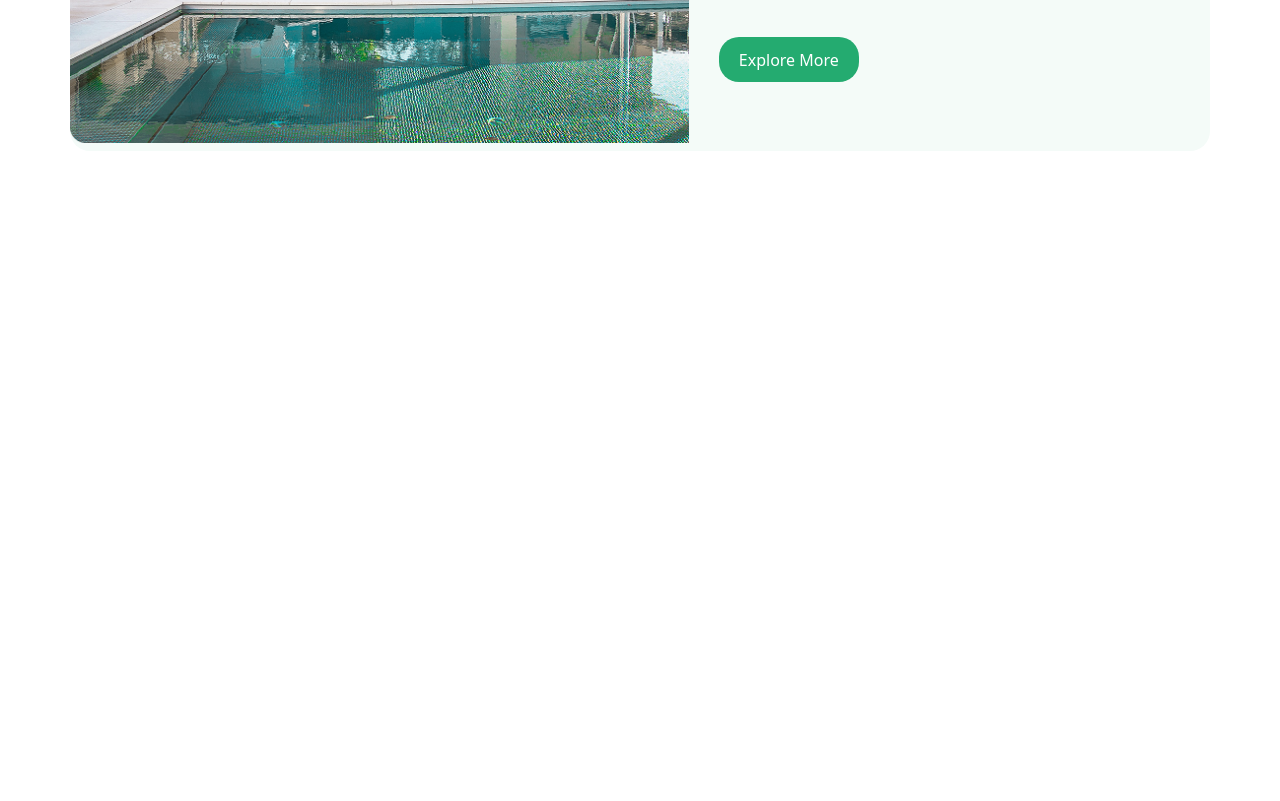
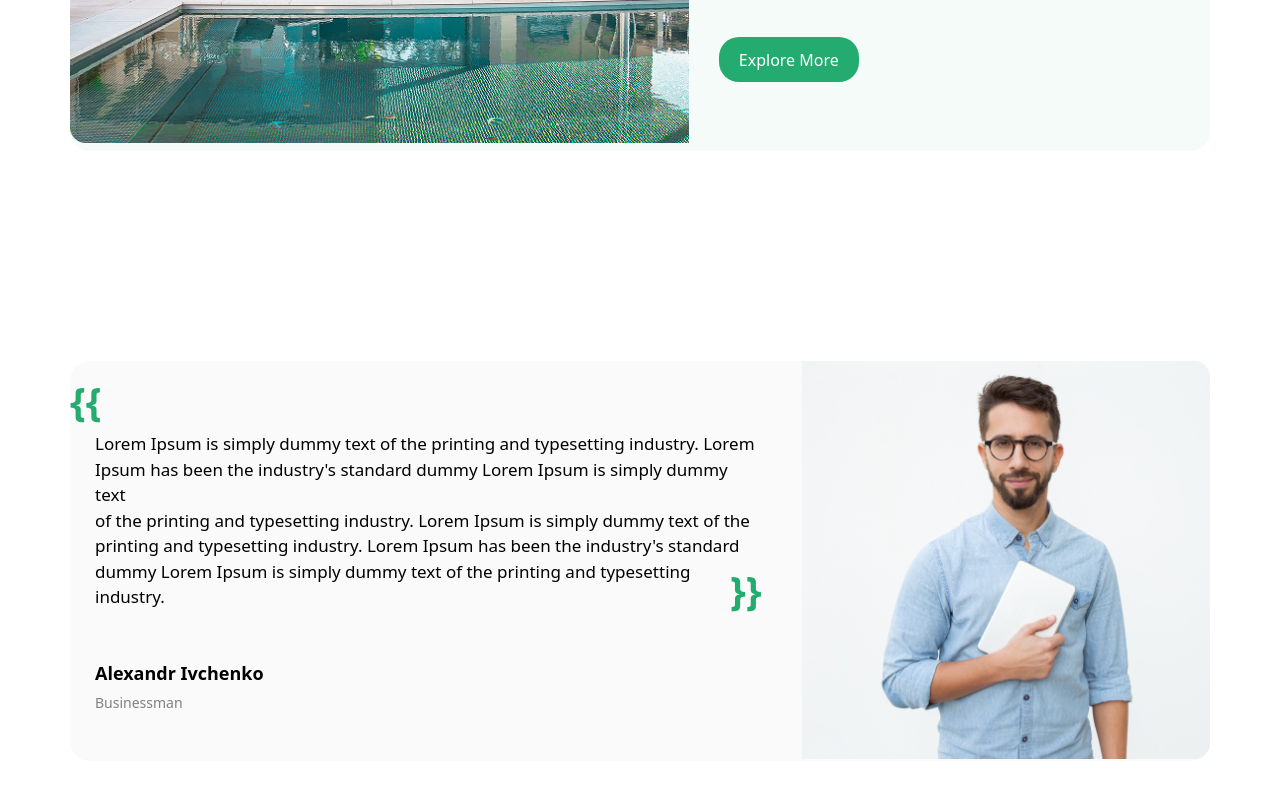
Before and after one commit to DBilol228/Week3Day2hw, a website: page index.html in a window 1280 px wide. Shown: the part 2359-3160 px from the top of the page. Before the commit the page ends 2710 px from the top, so only its background shows below. Drawn offline with Linux system fonts and the light colour scheme.

Commit message:
section 5

```diff
--- a/index.html
+++ b/index.html
@@ -132,5 +132,26 @@
             </div>
         </div>
     </div>
+
+    <div class="hidden lg:block max-w-[1200px] m-auto">
+        <div class="w-[100%] h-[450px]">
+            <div class="flex justify-center pt-[10px]">
+                <div class="bg-[#FAFAFA] w-[95%] h-[400px] rounded-[20px] flex">
+                    <div class="pt-[10px]">
+                        <p class="text-[#24AB70] text-[40px] font-bold">{{</p>
+                        <p class="text-[black] text-[17px] ml-[25px]">Lorem Ipsum is simply dummy text of the printing and typesetting industry. Lorem<br>Ipsum has been the industry's standard dummy Lorem Ipsum is simply dummy text<br>of the printing and typesetting industry. Lorem Ipsum is simply dummy text of the<br>printing and typesetting industry. Lorem Ipsum has been the industry's standard<br>dummy Lorem Ipsum is simply dummy text of the printing and typesetting industry.</p>
+                        <p class="text-[#24AB70] text-[40px] font-bold ml-[660px] mt-[-50px]">}}</p>
+                        <p class="text-[18px] text-[black] mt-[40px] font-bold ml-[25px]">Alexandr Ivchenko</p>
+                        <p class="text-[14px] text-[gray] ml-[25px] mt-[5px]">Businessman</p>
+                    </div>
+                    <div class="ml-[40px]">
+                        <img src="./src/images/perSON.png" alt="perSON">
+                    </div>
+                </div>
+            </div>
+        </div>
+    </div>
+
+
 </body>
 </html>
```
Also changed, not shown: src/images/map.png (added), src/images/perSON.png (added), src/output.css.
